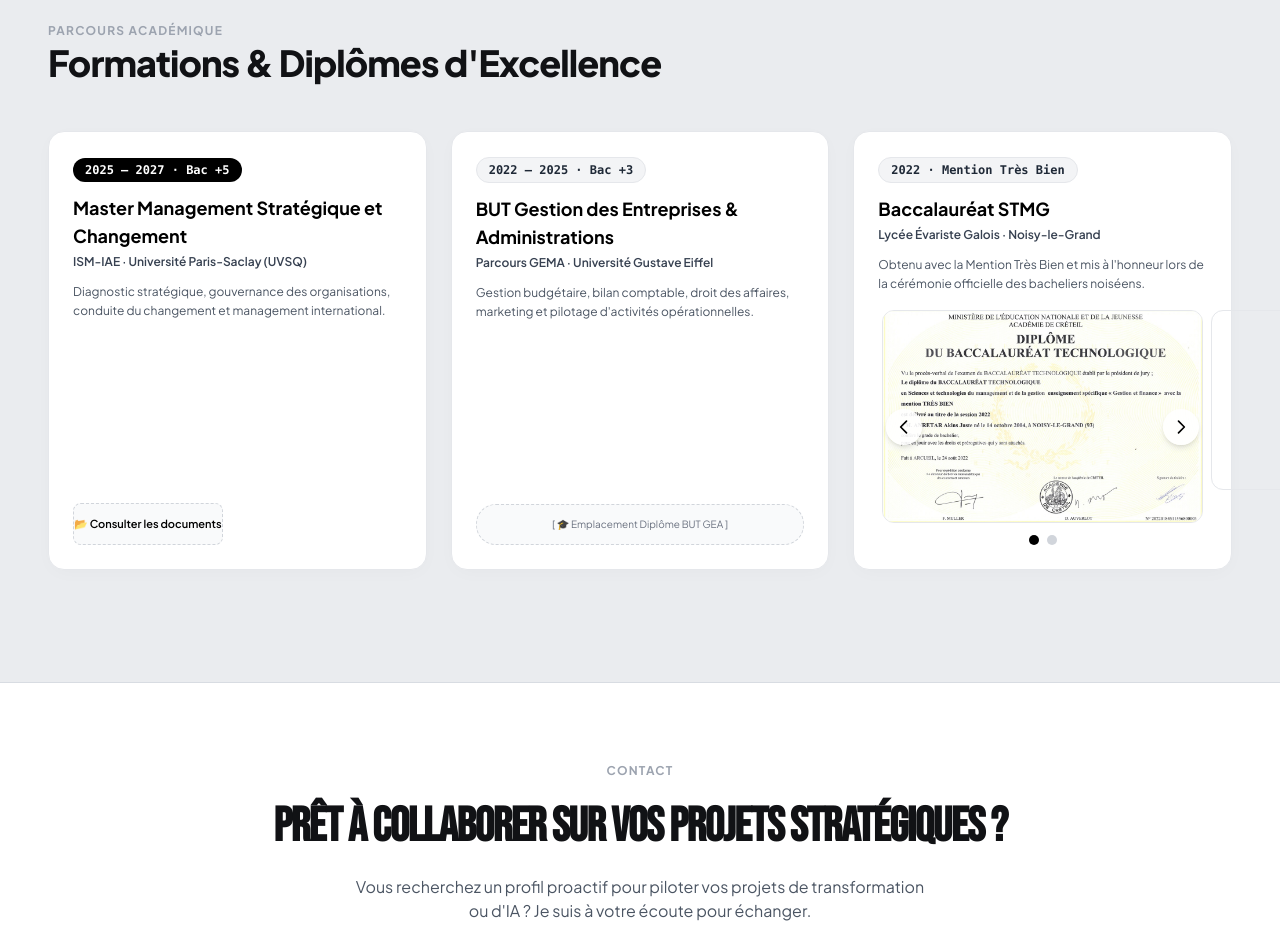
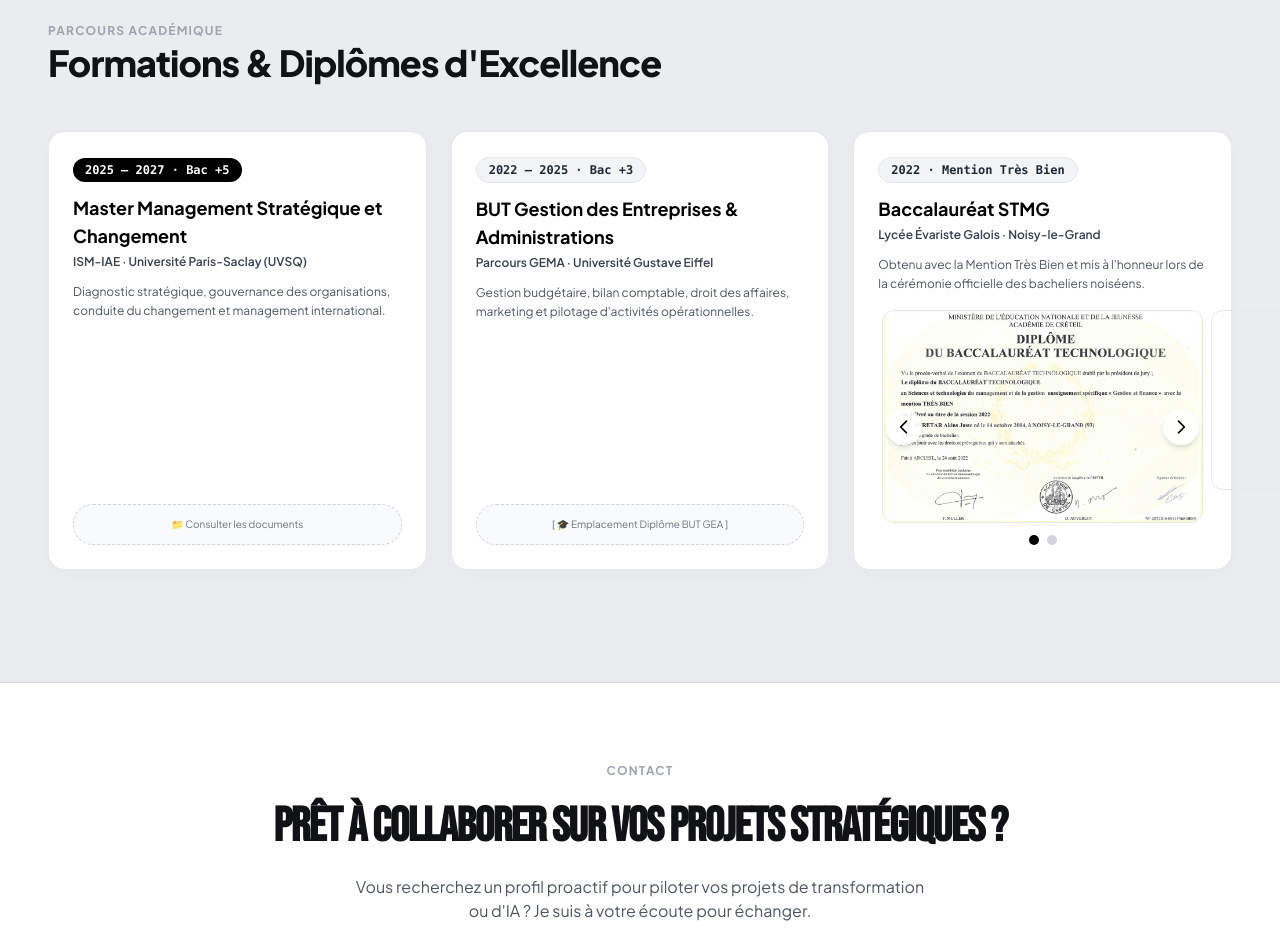
Before and after one commit to Thewitcher9/portfolio-akins, a plain HTML site: page index.html in a window 1280 px wide. Shown: the part 4080-5011 px from the top of the page. Drawn offline with nearby package versions, Linux system fonts and the light colour scheme; grey boxes are pictures that could not be loaded.

Commit message:
Changement master card (formation1)

```diff
--- a/index.html
+++ b/index.html
@@ -584,8 +584,8 @@
     <div class="grid grid-cols-1 md:grid-cols-3 gap-6">
 
       <!-- Formation 1 -->
-     <button type="button" id="master-card" aria-haspopup="dialog"
-  class="editorial-card p-6 rounded-2xl bg-white border border-gray-200 flex flex-col justify-between text-left cursor-pointer transition hover:-translate-y-1 hover:shadow-lg">
+ <div id="master-card"
+     class="editorial-card p-6 rounded-2xl bg-white border border-gray-200 flex flex-col justify-between cursor-pointer hover:shadow-lg transition">
   <div>
     <span class="px-3 py-1 rounded-full text-xs font-bold bg-black text-white font-mono inline-block mb-3">
       2025 – 2027 · Bac +5
@@ -600,9 +600,10 @@
       Diagnostic stratégique, gouvernance des organisations, conduite du changement et management international.
     </p>
   </div>
-  <div class="py-3 text-center text-[11px] font-semibold text-black bg-gray-50 border border-dashed border-gray-300 rounded-lg">
-    📂 Consulter les documents
+  <div class="photo-placeholder py-3 text-[10px] text-gray-500 bg-gray-50 border border-dashed border-gray-300 text-center">
+    📁 Consulter les documents
   </div>
+</div>
 </button>
 
       <!-- Formation 2 -->
```
